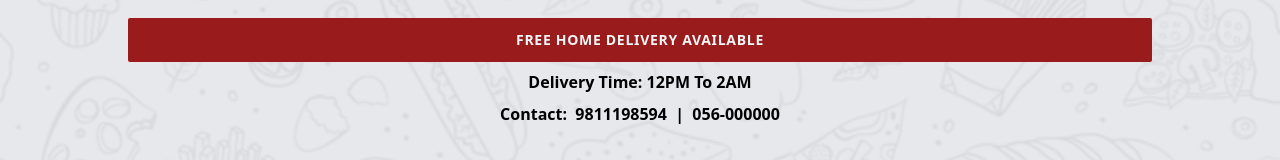
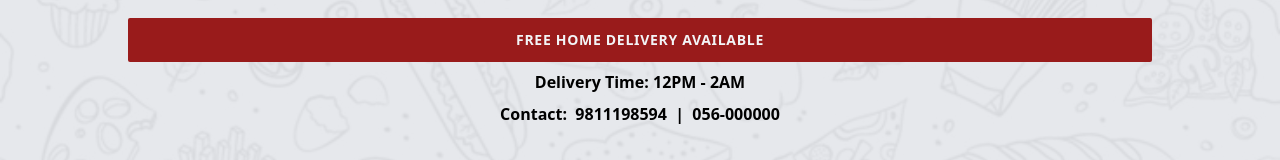
Before and after one commit to prabinbastakoti/ratna_momo, a React (Vite) app: page / in a window 1280 px wide. Shown: the part 342-502 px from the top of the page. Built offline with nearby package versions, Linux system fonts and the light colour scheme.

Commit message:
update delivery

```diff
--- a/src/App.jsx
+++ b/src/App.jsx
@@ -19,7 +19,7 @@ function App() {
             <div className="w-[80%] mx-auto bg-red-800 text-gray-100 py-3 rounded-sm uppercase tracking-wider text-sm">
               Free Home Delivery Available
             </div>
-            <div>Delivery Time: 12PM To 2AM</div>
+            <div>Delivery Time: 12PM - 2AM</div>
             <div>Contact: &nbsp;9811198594 &nbsp;|&nbsp; 056-000000</div>
           </div>
         </div>
```
